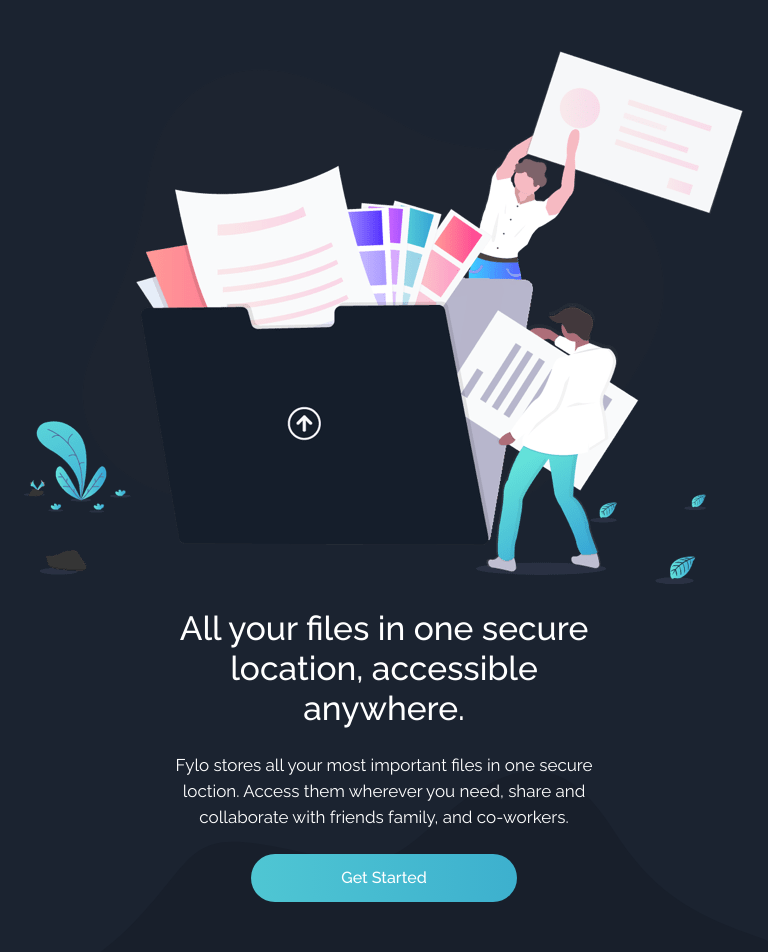
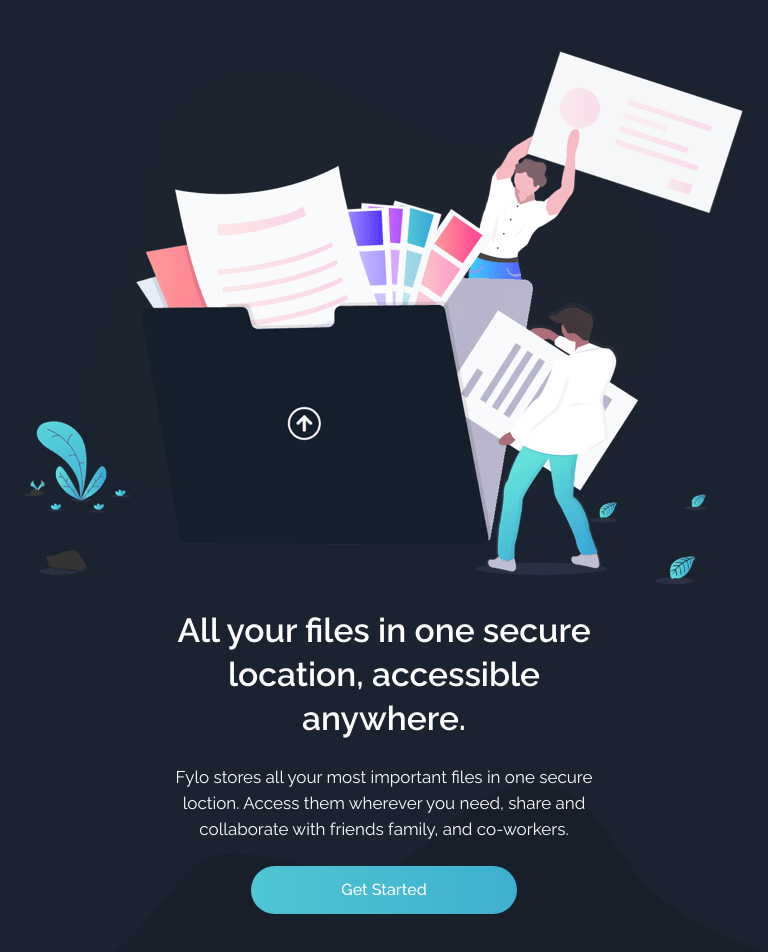
Before and after one commit to AshrafUzzaman04/fylo-dark-theme-landing-page-master, a plain HTML site: page index.html in a window 768 px wide. Shown: the part 122-1074 px from the top of the page. Drawn offline with nearby package versions, Linux system fonts and the light colour scheme.

Commit message:
added header text font weight bold

```diff
--- a/css/style.scss
+++ b/css/style.scss
@@ -66,7 +66,8 @@ main {
         text-align: center;
         color: #fff;
         > h1 {
-          line-height: 40px;
+          line-height: 48px;
+          font-weight: 600;
         }
         > p {
           line-height: 26px;
@@ -422,6 +423,16 @@ main {
           }
         }
       }
+
+      // intro section
+      > section {
+        > div {
+          > h1 {
+            line-height: 40px;
+            font-weight: 600;
+          }
+        }
+      }
     }
 
     //  card section of team members
@@ -477,6 +488,17 @@ main {
 // tab screen
 @media only screen and (min-width: 577px) and (max-width: 992px) {
   main {
+    > header {
+      // intro section
+      > section {
+        > div {
+          > h1 {
+            line-height: 44px;
+            font-weight: 600;
+          }
+        }
+      }
+    }
     //  card section of team members
     > #team {
       grid-template-columns: repeat(2, 1fr);
```
Also changed, not shown: css/style.css, 1 other file.
